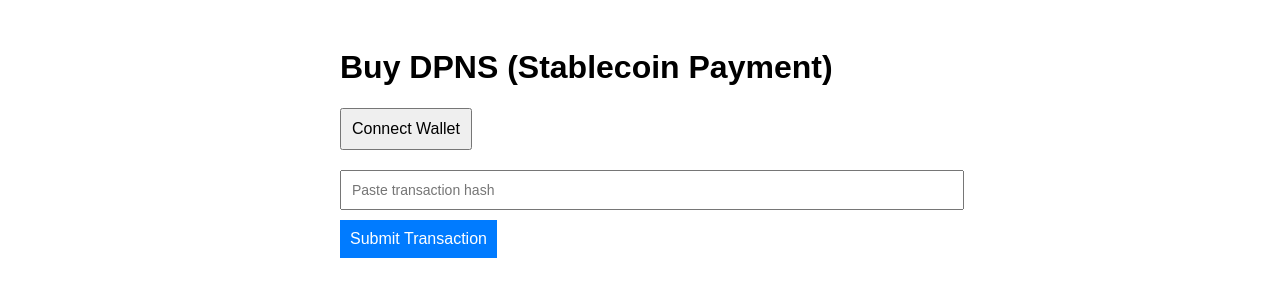
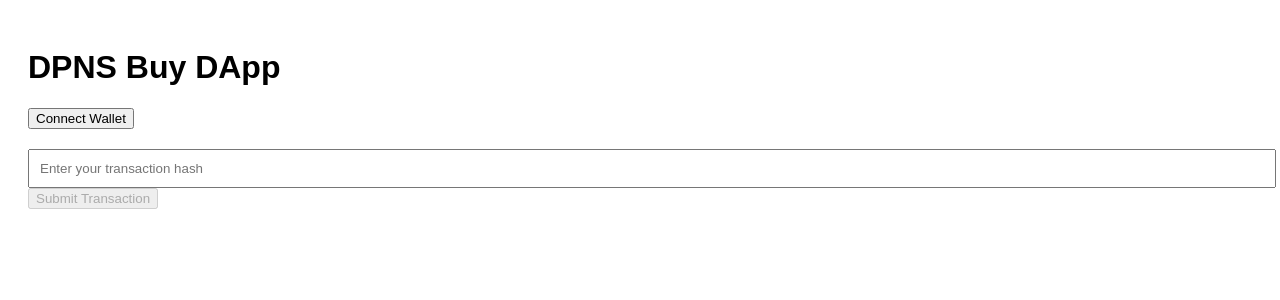
Before and after one commit to dpnsfounder/dpns-buy-dapp2, a React (Create React App) app: page / in a window 1280 px wide. Shown: the top 300 px of the page. Built offline with nearby package versions, Linux system fonts and the light colour scheme; what @rainbow-me/rainbowkit, wagmi would draw is missing.

Commit message:
Update App.js

```diff
--- a/src/App.js
+++ b/src/App.js
@@ -1,5 +1,7 @@
 import React, { useState } from "react";
 import Web3 from "web3";
+import WalletConnectProvider from "@walletconnect/web3-provider";
+import { verifyTransactionHash } from "./verifyTransaction";
 
 // Stablecoin token contracts on BNB Chain (BEP-20)
 const TOKEN_CONTRACTS = {
@@ -29,130 +31,88 @@ export default function App() {
   const [loading, setLoading] = useState(false);
   const [isVerified, setIsVerified] = useState(false);
 
-  const DPNS_WALLET = "0x9E45AdD5FC16Bb899E215824630A7b84eB15ca50".toLowerCase();
+  const DPNS_WALLET = "0x9e45ad8d5fc16bb89b215824630a7b84eb15ca50".toLowerCase();
   const MIN_AMOUNT = 25;
 
   const connectWallet = async () => {
-    if (window.ethereum) {
-      try {
-        const accounts = await window.ethereum.request({ method: "eth_requestAccounts" });
-        setWalletAddress(accounts[0]);
-        setStatus("✅ Wallet connected.");
-      } catch {
-        setStatus("❌ Wallet connection failed.");
+    try {
+      let provider;
+
+      const isMobile = /Mobi|Android|iPhone/i.test(navigator.userAgent);
+
+      if (window.ethereum && !isMobile) {
+        provider = window.ethereum;
+        await provider.request({ method: "eth_requestAccounts" });
+      } else {
+        provider = new WalletConnectProvider({
+          rpc: {
+            56: "https://bsc-dataseed.binance.org/"
+          },
+          chainId: 56
+        });
+
+        await provider.enable();
       }
-    } else {
-      alert("Please install MetaMask.");
+
+      const web3 = new Web3(provider);
+      const accounts = await web3.eth.getAccounts();
+      setWalletAddress(accounts[0]);
+
+      provider.on("disconnect", () => {
+        setWalletAddress("");
+      });
+
+    } catch (err) {
+      console.error("❌ Wallet connection failed:", err);
     }
   };
 
-  const verifyTransaction = async () => {
-    if (!txHash || txHash.length !== 66) {
-      setStatus("❌ Invalid transaction hash.");
-      return;
-    }
+  const handleVerify = async () => {
+    try {
+      setStatus("");
+      setLoading(true);
 
-    setLoading(true);
-    setStatus("⏳ Verifying...");
-
-    try {
-      const web3 = new Web3("https://bsc-dataseed.binance.org/");
-      const receipt = await web3.eth.getTransactionReceipt(txHash);
-      if (!receipt || !receipt.status) {
-        setStatus("❌ Transaction not confirmed yet.");
-        setLoading(false);
-        return;
+      const result = await verifyTransactionHash(txHash, walletAddress, DPNS_WALLET, MIN_AMOUNT, TOKEN_CONTRACTS, ERC20_ABI);
+      if (result.verified) {
+        setStatus("✅ Transaction verified! You will receive your DPNS.");
+        setIsVerified(true);
+      } else {
+        setStatus("❌ Verification failed. " + result.reason);
+        setIsVerified(false);
       }
 
-      const logs = receipt.logs;
-
-      let matchFound = false;
-
-      for (const [symbol, address] of Object.entries(TOKEN_CONTRACTS)) {
-        const contract = new web3.eth.Contract(ERC20_ABI, address);
-
-        for (let log of logs) {
-          try {
-            const parsed = contract._decodeEventABI.call(
-              {
-                name: "Transfer",
-                jsonInterface: ERC20_ABI[0],
-              },
-              log
-            );
-
-            const from = parsed.from.toLowerCase();
-            const to = parsed.to.toLowerCase();
-            const value = Web3.utils.fromWei(parsed.value, "ether");
-
-            if (
-              to === DPNS_WALLET &&
-              from === walletAddress.toLowerCase() &&
-              parseFloat(value) >= MIN_AMOUNT
-            ) {
-              setIsVerified(true);
-              setStatus(`✅ Verified: ${symbol} transfer of $${value}`);
-              matchFound = true;
-              break;
-            }
-          } catch {}
-        }
-
-        if (matchFound) break;
-      }
-
-      if (!matchFound) {
-        setStatus("❌ No valid token transfer found to DPNS wallet.");
-        setIsVerified(false);
-      }
     } catch (err) {
-      setStatus("❌ Error verifying transaction.");
-      console.error(err);
+      console.error("Error verifying transaction:", err);
+      setStatus("❌ Something went wrong. Please try again later.");
+    } finally {
+      setLoading(false);
     }
-
-    setLoading(false);
   };
 
   return (
-    <div style={{ padding: 20, fontFamily: "Arial", maxWidth: 600, margin: "auto" }}>
-      <h1>Buy DPNS (Stablecoin Payment)</h1>
+    <div style={{ padding: "20px", fontFamily: "Arial" }}>
+      <h1>DPNS Buy DApp</h1>
 
       {!walletAddress ? (
-        <button onClick={connectWallet} style={{ padding: 10, fontSize: 16 }}>
-          Connect Wallet
-        </button>
+        <button onClick={connectWallet}>Connect Wallet</button>
       ) : (
-        <p><strong>Connected:</strong> {walletAddress}</p>
+        <p>Connected: {walletAddress}</p>
       )}
 
       <input
         type="text"
-        placeholder="Paste transaction hash"
+        placeholder="Enter your transaction hash"
         value={txHash}
         onChange={(e) => setTxHash(e.target.value)}
-        style={{ width: "100%", padding: 10, fontSize: 14, marginTop: 20 }}
+        style={{ width: "100%", marginTop: "20px", padding: "10px" }}
       />
 
-      <button
-        onClick={verifyTransaction}
-        disabled={loading || !walletAddress}
-        style={{
-          padding: 10,
-          fontSize: 16,
-          marginTop: 10,
-          backgroundColor: "#007bff",
-          color: "#fff",
-          border: "none",
-          cursor: "pointer"
-        }}
-      >
+      <button onClick={handleVerify} disabled={loading || !walletAddress}>
         {loading ? "Verifying..." : "Submit Transaction"}
       </button>
 
       {status && (
-        <div style={{ marginTop: 20, fontWeight: "bold", color: isVerified ? "green" : "black" }}>
-          {status}
-        </div>
+        <p style={{ marginTop: "20px", color: isVerified ? "green" : "red" }}>{status}</p>
       )}
     </div>
   );
```
